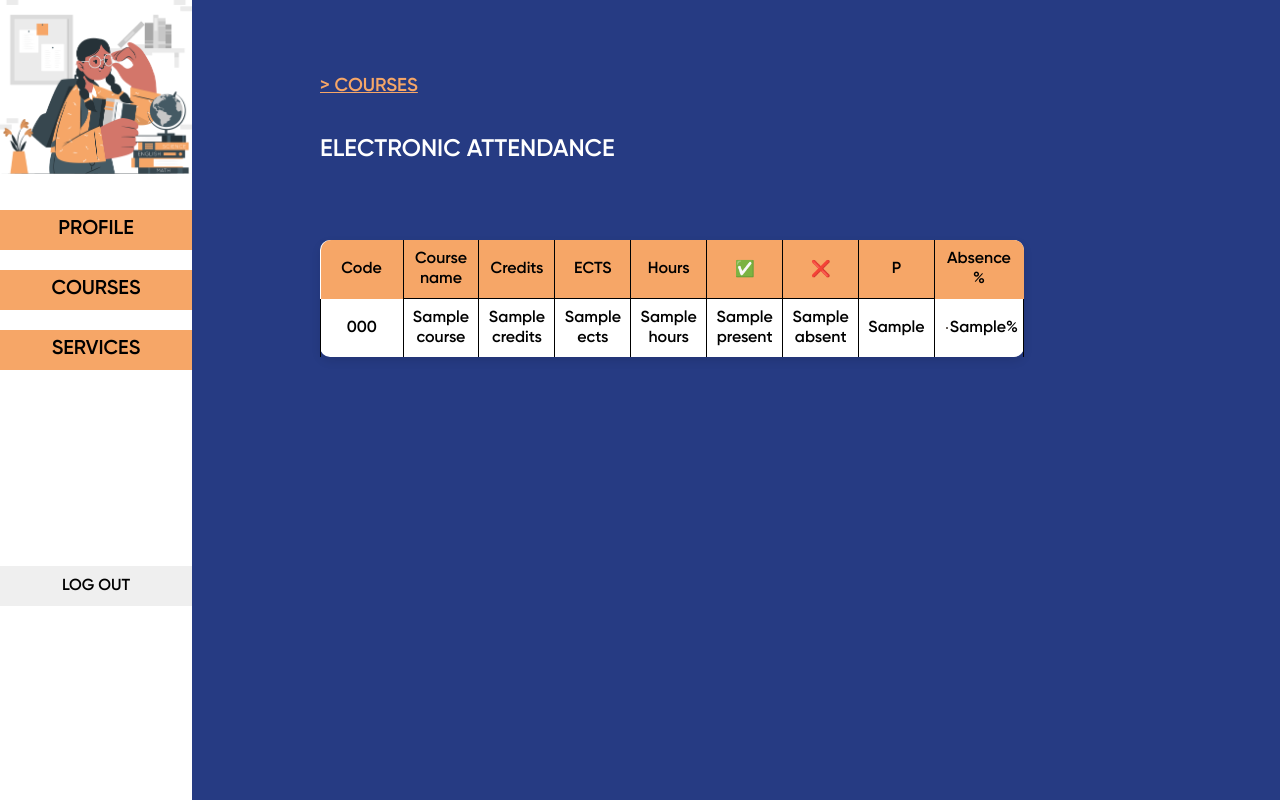
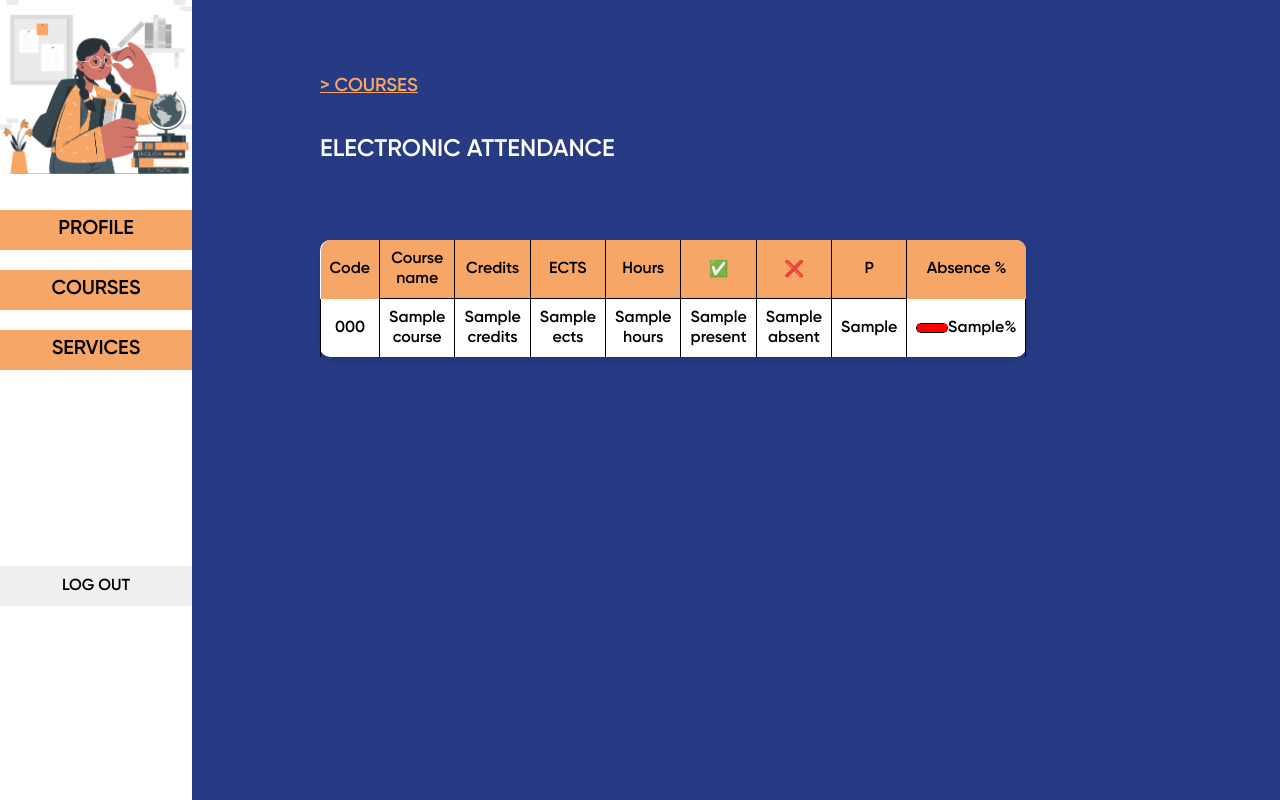
Before and after one commit to Altemir1/ISS1_Student_Attendance_System, a Django app: template dashboard/templates/dashboard/courses_student.html in a window 1280 px wide. Run offline with Django 5.2, Linux system fonts and the light colour scheme; the template is opened without the code that fills it: most values are stand-ins (such as "Sample title", 1, 10 or a date in 2020).

Commit message:
version 0.5

```diff
--- a/dashboard/templates/dashboard/courses_student.html
+++ b/dashboard/templates/dashboard/courses_student.html
@@ -1,5 +1,6 @@
 {% extends "dashboard/student_base.html" %}
 {% block content %}
+
 <div class="courses_container"  >
 
     <div class="section_info">
@@ -37,9 +38,9 @@
                         <td>{{ course.absent }}</td>
                         <td>{{ course.P }}</td>
                         <td>
-                            <div class="progress-container" style="display:flex; justify-content:space-between; align-items:center;">
-                                <div style="width:80%;background-color: #F6A667; border: 1px solid black;margin:3%;border-radius:20px;">
-                                    <div class="progress-bar" id="progressBar" style="width:{{ course.absens_persentage }}%; background-color:red;" ></div>
+                            <div class="progress-container" style="width:100px; display:flex; justify-content:space-between; align-items:center;">
+                                <div style="width:80%;height:1vh;background-color: #F6A667; border: 1px solid black;border-radius:20px;">
+                                    <div class="progress-bar" id="progressBar" style="background-color:red; width:{{ course.absens_persentage }}%; height:1vh" ></div>
                                 </div>
                                 {{ course.absens_persentage }}%
                             </div>
@@ -49,6 +50,5 @@
             </tbody>
         </table>
     </section>
-
 </div>
 {% endblock content %}
--- a/dashboard/views.py
+++ b/dashboard/views.py
@@ -53,7 +53,7 @@ def student_courses(request):
             "present": course_info[i][1],
             "absent": course_info[i][2],
             "P":course_info[i][0],
-            "absens_persentage": math.ceil(course_info[i][2]/course_obj.hours)
+            "absens_persentage": math.ceil((course_info[i][2]/course_obj.hours)*100)
         })
 
     return render(request, 'dashboard/courses_student.html', {'student_courses': gen_courses_info, 'status1':"",'status2':"active",'status3':""})
```
Also changed, not shown: db.sqlite3, 1 other file.
